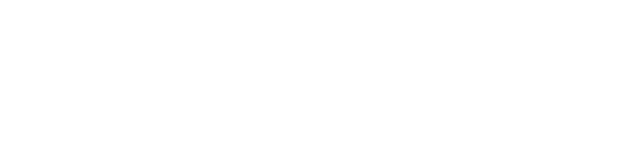
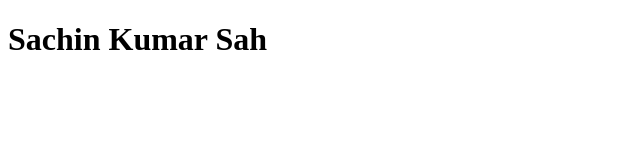
Before and after one commit to Dr-De-coder/DSA, a plain HTML site: page Sachin/index.html in a window 1280 px wide. Shown: the whole page, without its empty margins (0-640 px from the left). Drawn offline with Linux system fonts and the light colour scheme.

Commit message:
Update index.html

```diff
--- a/Sachin/index.html
+++ b/Sachin/index.html
@@ -6,6 +6,6 @@
     <title>Document</title>
 </head>
 <body>
-
+    <h1>Sachin Kumar Sah</h1>
 </body>
 </html>
```
